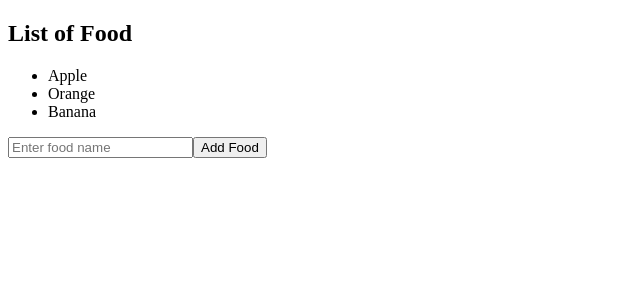
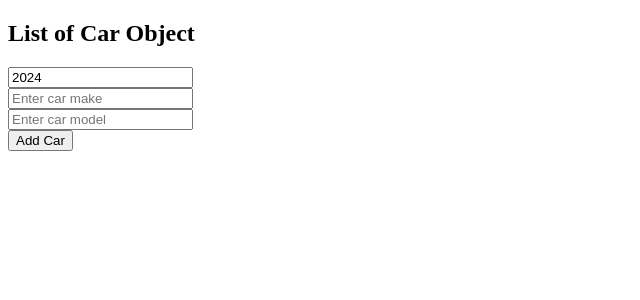
Before and after one commit to littlecows/my-react-app, a React (Vite) app: page / in a window 1280 px wide. Shown: the top 300 px of the page, without its empty margins (0-640 px from the left). Built offline with nearby package versions, Linux system fonts and the light colour scheme.

Commit message:
hell yeah

```diff
--- a/src/App.jsx
+++ b/src/App.jsx
@@ -9,13 +9,14 @@
 // import MyComponent1 from "./MyComponent1";
 // import ColorPicker from "./ColorPicker";
 // import Mycomponent2 from "./MyComponent2.jsx";
-import MyComponent3 from "./MyComponent3.jsx";
+// import MyComponent3 from "./MyComponent3.jsx";
+import MyComponent4 from "./MyComponent4";
 
 function App() {
 
   return (
     <>
-     <MyComponent3 />
+     <MyComponent4 />
     </>
   );
 }
--- /dev/null
+++ b/src/MyComponent4.jsx
@@ -0,0 +1,64 @@
+import React, { useState } from "react";
+
+function MyComponent4() {
+  const [cars, setCars] = useState([]);
+  const [carYear, setCarYear] = useState(new Date().getFullYear());
+  const [carMake, setCarMake] = useState("");
+  const [carModel, setCarModel] = useState("");
+
+  function handleAddCar() {
+    const newCar = { year: carYear, make: carMake, model: carModel };
+    setCars((cars) => [...cars, newCar]);
+
+    setCarYear(new Date().getFullYear())
+    setCarMake("")
+    setCarModel("")
+  }
+
+  function handleRemoveCar(index) {
+    setCars(c => c.filter((_, i) => i !== index))
+  }
+
+  function handleYearChange(event) {
+    setCarYear(event.target.value);
+  }
+
+  function handleMakeChange(event) {
+    setCarMake(event.target.value);
+  }
+
+  function handleModelChange(event) {
+    setCarModel(event.target.value);
+  }
+
+  return (
+    <div>
+      <h2>List of Car Object</h2>
+      <ul>
+        {cars.map((car, index) => (
+          <li key={index} onClick={() => handleRemoveCar(index)}>{car.year} {car.make} {car.model}</li>
+        ))}
+      </ul>
+
+      <input type="number" value={carYear} onChange={handleYearChange} />
+      <br />
+      <input
+        type="text"
+        value={carMake}
+        onChange={handleMakeChange}
+        placeholder="Enter car make"
+      />
+      <br />
+      <input
+        type="text"
+        value={carModel}
+        onChange={handleModelChange}
+        placeholder="Enter car model"
+      />
+      <br />
+      <button onClick={handleAddCar}>Add Car</button>
+    </div>
+  );
+}
+
+export default MyComponent4;
```
